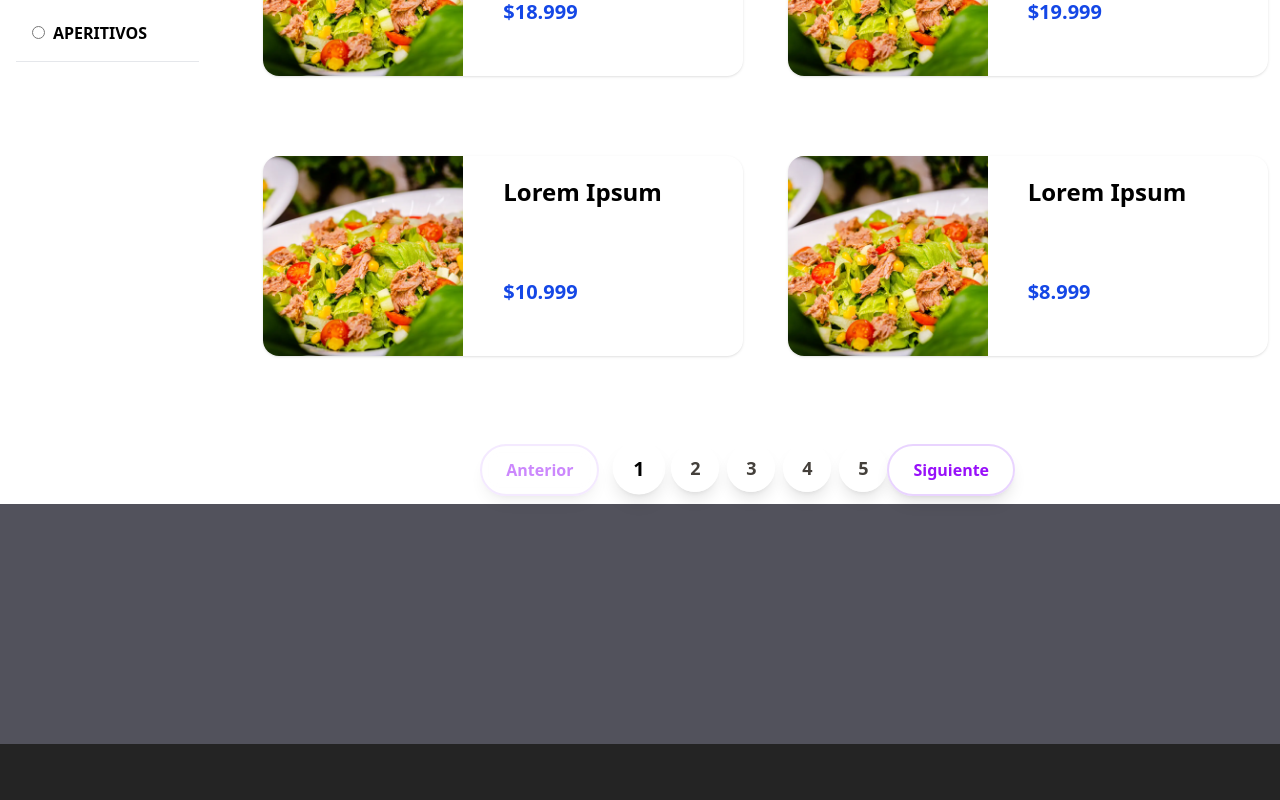
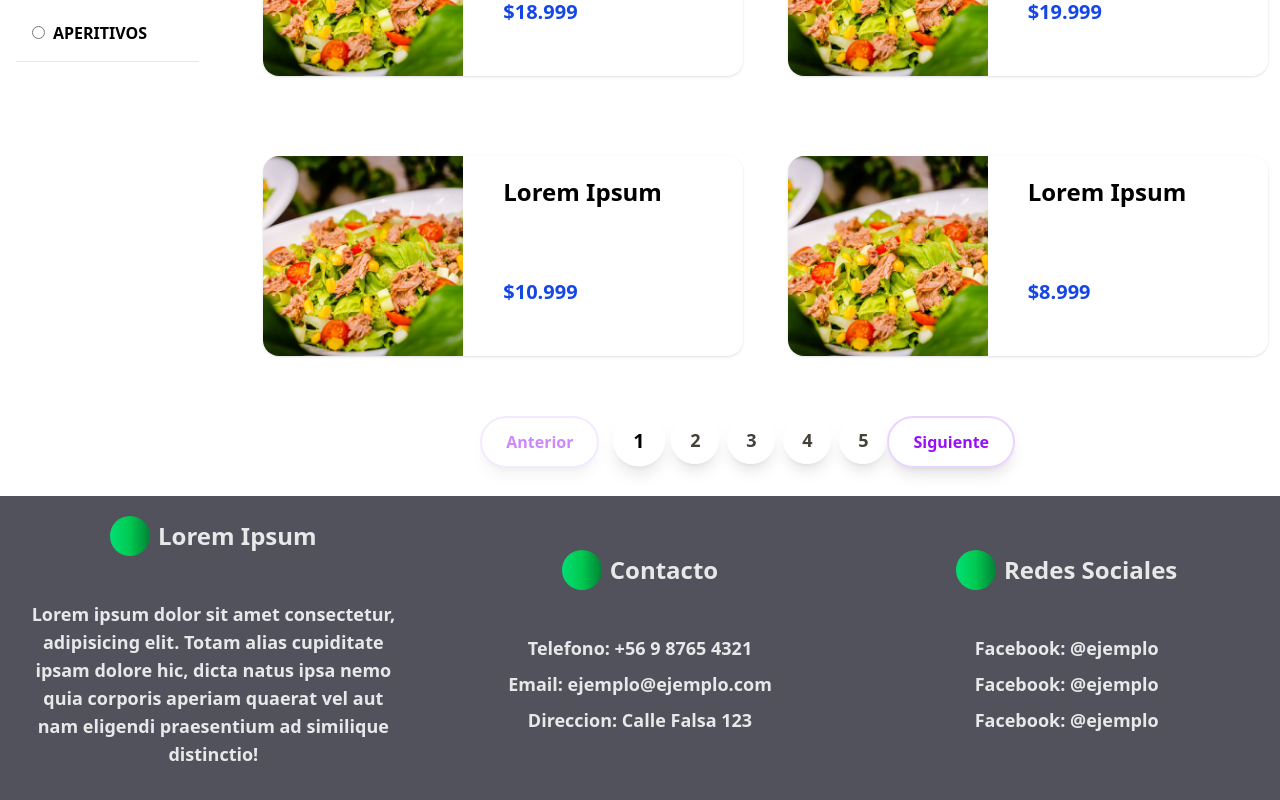
Before and after one commit to CrisMesina/plantilla-menu, a React (Vite) app: page / in a window 1280 px wide. Shown: the part 808-1608 px from the top of the page. Before the commit the page ends 1552 px from the top, so only its background shows below. Built offline with nearby package versions, Linux system fonts and the light colour scheme.

Commit message:
Se agrega un Footer provisional

```diff
--- a/src/assets/Home/Home.jsx
+++ b/src/assets/Home/Home.jsx
@@ -2,6 +2,7 @@ import React from 'react'
 import { Nav } from '../components/Nav'
 import { useEffect, useState } from 'react'
 import { ListMenu } from '../Menu/ListMenu'
+import { Footer } from './components/Footer'
 
 export const Home = () => {
 
@@ -37,8 +38,8 @@ export const Home = () => {
             </div>
 
             {/* FOOTER */}
-            <div className='relative bg-zinc-600 h-60'>
-
+            <div className='relative bg-zinc-600 h-auto'>
+                <Footer/>
             </div>
 
         </>
--- /dev/null
+++ b/src/assets/Home/components/Footer.jsx
@@ -0,0 +1,57 @@
+import React from 'react'
+
+export const Footer = () => {
+    return (
+        <div className='grid grid-cols-1 md:grid-cols-3 justify-center items-center text-center'>
+
+
+            <div className='mt-5 flex flex-col items-center justify-center'>
+                <div className='flex flex-wrap'>
+                    <div className='bg-linear-to-r from-green-400 via-green-500 to-green-700 w-10 h-10 rounded-full'></div>
+                    <h1 className='ml-2 my-auto text-2xl font-bold'>Lorem Ipsum</h1>
+                </div>
+                <div className='w-96 my-10'>
+                    <p className='text-lg font-semibold p-1'>Lorem ipsum dolor sit amet consectetur, adipisicing elit. Totam alias cupiditate ipsam dolore hic, dicta natus ipsa nemo quia corporis aperiam quaerat vel aut nam eligendi praesentium ad similique distinctio!</p>
+                </div>
+            </div>
+
+
+
+            <div className='mt-5 flex flex-col items-center justify-center'>
+                <div className='flex flex-wrap'>
+                    <div className='bg-linear-to-r from-green-400 via-green-500 to-green-700 w-10 h-10 rounded-full'></div>
+                    <h1 className='ml-2 my-auto text-2xl font-bold'>Contacto</h1>
+                </div>
+                <div className='w-96 my-10 flex flex-col'>
+                    <p className='text-lg font-semibold p-1'>Telefono: +56 9 8765 4321</p>
+                    <p className='text-lg font-semibold p-1'>Email: ejemplo@ejemplo.com</p>
+                    <p className='text-lg font-semibold p-1'>Direccion: Calle Falsa 123</p>
+                </div>
+            </div>
+
+
+
+
+            <div className='mt-5 flex flex-col items-center justify-center'>
+                <div className='flex flex-wrap'>
+                    <div className='bg-linear-to-r from-green-400 via-green-500 to-green-700 w-10 h-10 rounded-full'></div>
+                    <h1 className='ml-2 my-auto text-2xl font-bold'>Redes Sociales</h1>
+                </div>
+                <div className='w-96 my-10'>
+                    <p className='text-lg font-semibold p-1'>
+                        <a href="" target='_blank'>Facebook: @ejemplo</a>
+                    </p>
+                    <p className='text-lg font-semibold p-1'>
+                        <a href="" target='_blank'>Facebook: @ejemplo</a>
+                    </p>
+                    <p className='text-lg font-semibold p-1'>
+                        <a href="" target='_blank'>Facebook: @ejemplo</a>
+                    </p>
+                </div>
+            </div>
+
+
+
+        </div>
+    )
+}
--- a/src/assets/Menu/ListMenu.jsx
+++ b/src/assets/Menu/ListMenu.jsx
@@ -95,7 +95,7 @@ export const ListMenu = () => {
                     </div>
                     <div className='w-full flex justify-center'>
                             {totalPages > 1 && (
-                                <div className='flex space-x-4 mt-12'>
+                                <div className='flex space-x-4 my-5'>
                                     <button
                                         onClick={() =>paginate(currentPage -1)}
                                         disabled={currentPage===1}
```
